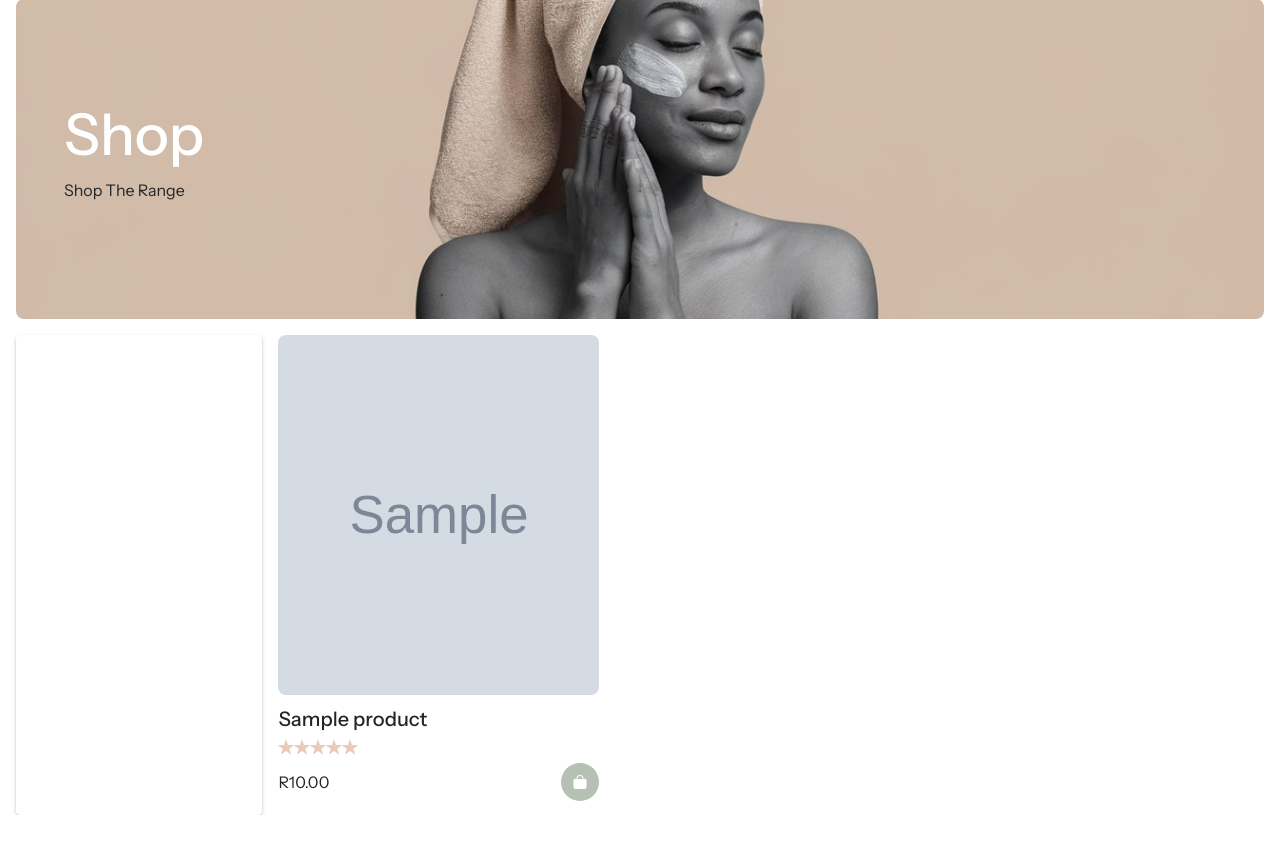
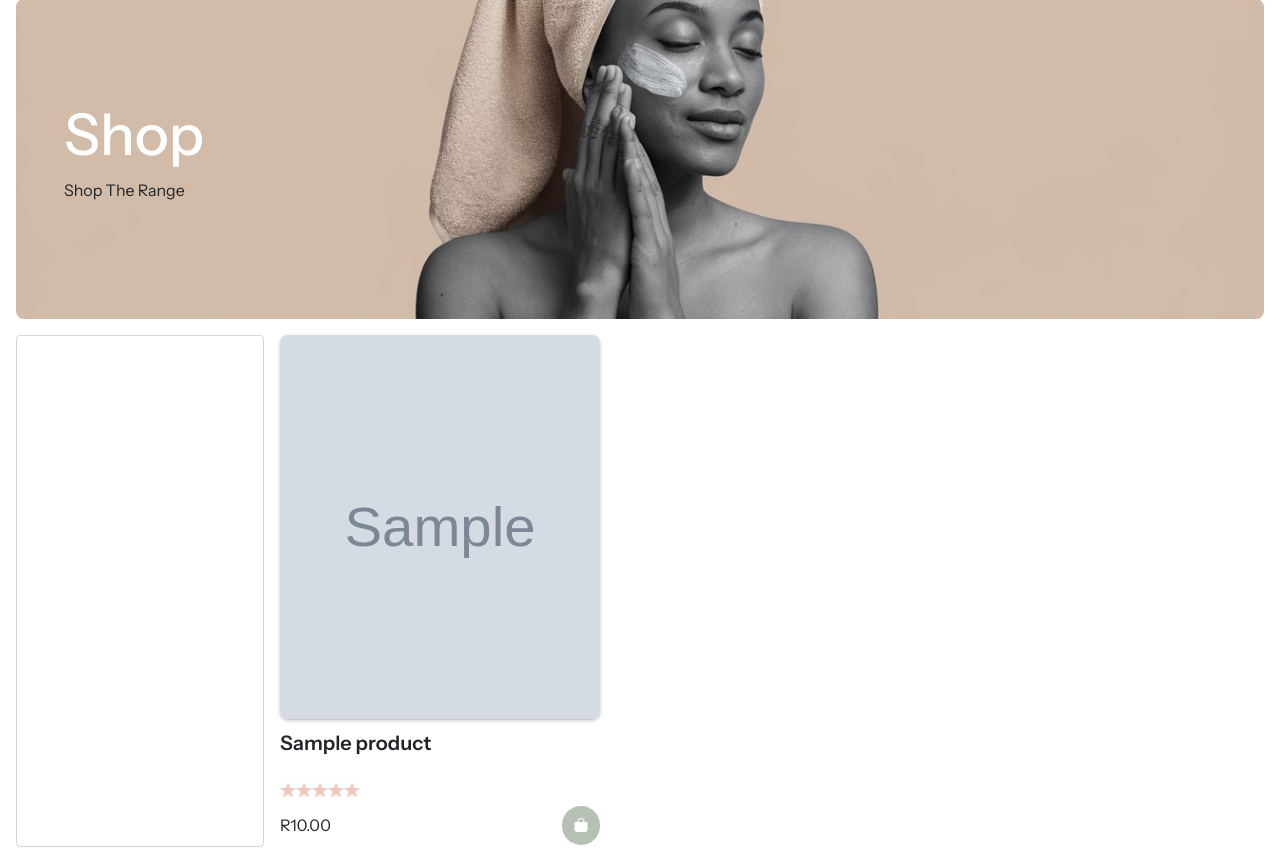
Before and after one commit to CodeMasterWinter/amazaskin, a Django app: page / in a window 1280 px wide. Shown: the part 129-988 px from the top of the page. Before the commit the page ends 944 px from the top, so only its background shows below. Run offline with Django 5.2, Linux system fonts and the light colour scheme; tables that the repository leaves empty hold one stand-in row (values such as "Sample post"); grey boxes marked "Sample" are stand-in pictures.

Commit message:
increased card size, increased product card title height for names that span two lines

```diff
--- a/amazaskin/static/shop.css
+++ b/amazaskin/static/shop.css
@@ -30,8 +30,7 @@
     flex: .2;
     border-radius: 4px;
     margin-right: 1rem;
-    /* border: 1px solid #2e2e2e; */
-    box-shadow: rgba(50, 50, 93, 0.25) 0px 2px 5px -1px, rgba(0, 0, 0, 0.3) 0px 1px 3px -1px;
+    border: 1px solid #27272730;
 }
 
 .product-grid {
@@ -43,7 +42,7 @@
 }
 
 .product-card {
-    height: 30rem;
+    height: 32rem;
     transition: box-shadow .3s ease;
 }
 
@@ -56,6 +55,7 @@
     height: 75%;
     overflow: hidden;
     border-radius: .5rem;
+    box-shadow: rgba(39, 39, 70, 0.25) 0px 2px 5px -1px, rgba(0, 0, 0, 0.3) 0px 1px 3px -1px;
 }
 
 .product-img img {
@@ -66,18 +66,21 @@
 }
 
 .product-info {
+    height: 25%;
     margin-top: .75rem;
 }
 
-.product-info p {
+.product-info span {
     margin: 0;
     display: flex;
     color: #edc9bb;
     width: min-content;
 }
 
-.product-info h4 {
-    font-weight: 400;
+.product-info h5 {
+    height: 40%;
+    font-weight: 600;
+    margin: 0;
     transition: color .3s ease;
 }
 
@@ -96,7 +99,8 @@
     justify-content: space-between;
 }
 
-.product-buttons span {
+.product-buttons p {
+    margin: 0;
     font-weight: 300;
 }
 
--- a/amazaskin/templates/shop.html
+++ b/amazaskin/templates/shop.html
@@ -27,15 +27,15 @@
                             </div>
                             <div class="product-info">
                                 <h5>{{product.name}}</h5>
-                                <p>
+                                <span>
                                     <ion-icon name="star"></ion-icon>
                                     <ion-icon name="star"></ion-icon>
                                     <ion-icon name="star"></ion-icon>
                                     <ion-icon name="star"></ion-icon>
                                     <ion-icon name="star"></ion-icon>
-                                </p>
+                                </span>
                                 <div class="product-buttons">
-                                    <span>R{{product.price}}</span>
+                                    <p>R{{product.price}}</p>
                                     <a href="#">
                                         <ion-icon name="bag"></ion-icon>
                                     </a>
```
